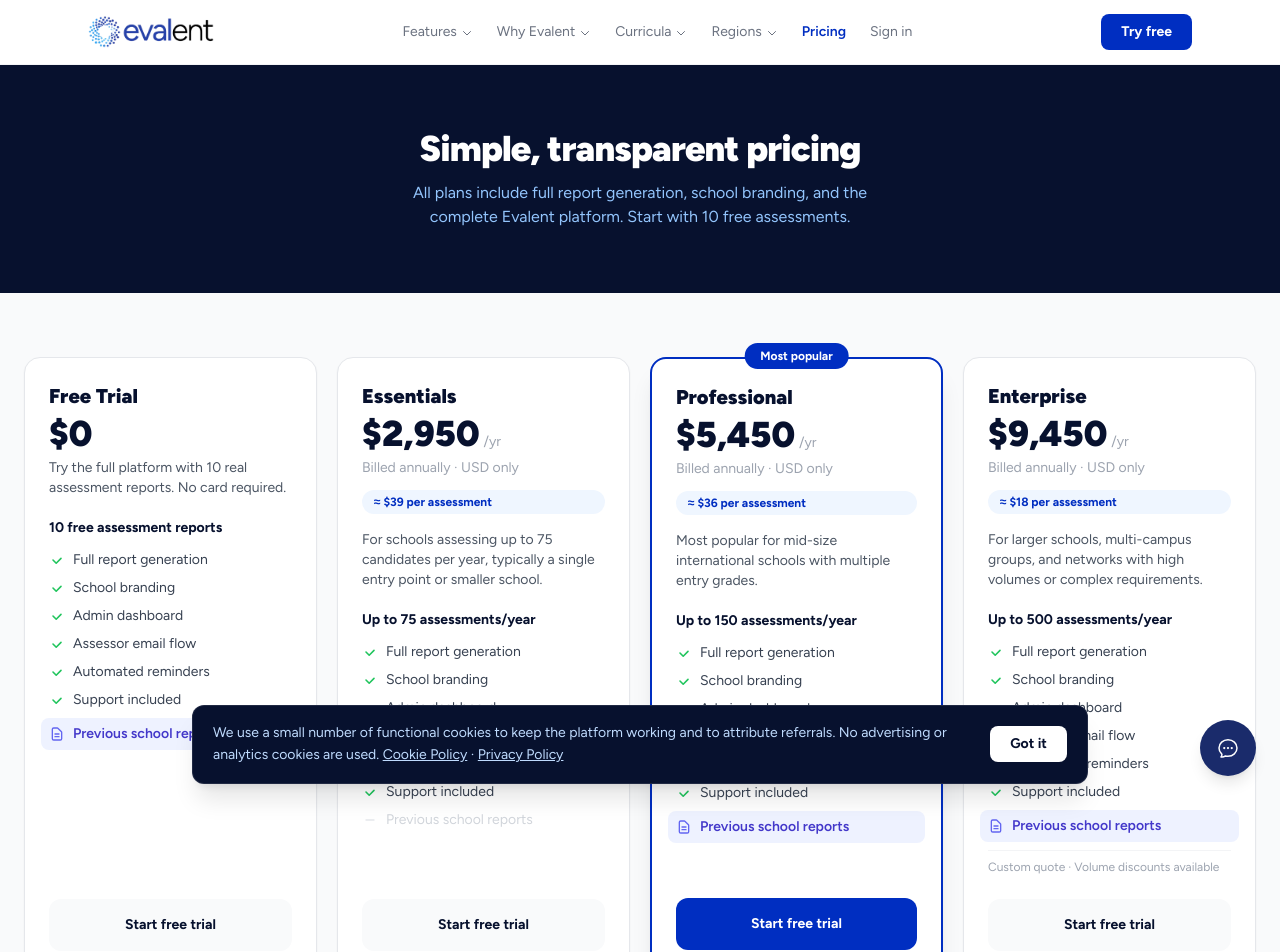
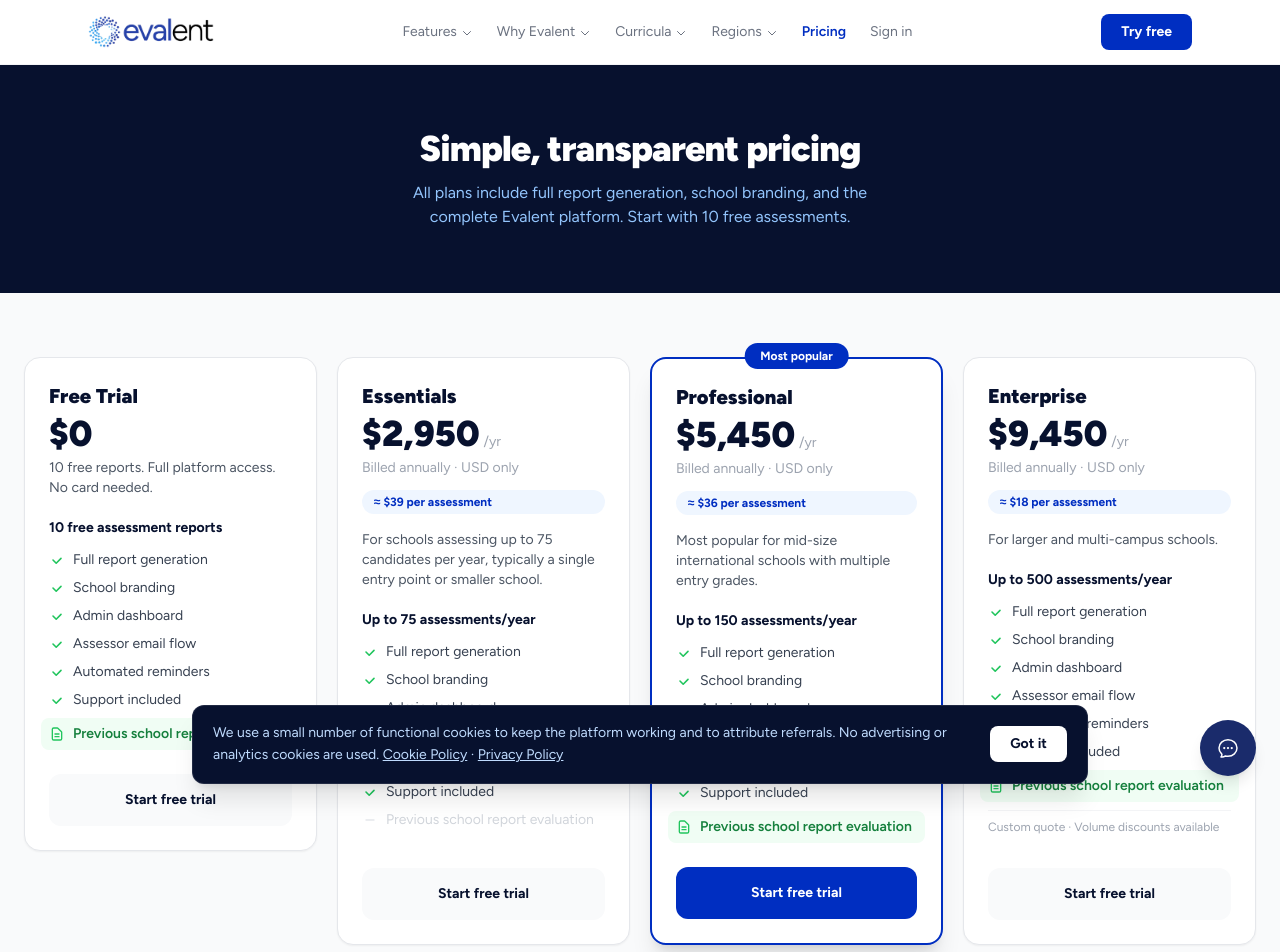
Before and after one commit to wigsbury-ui/evalent-marketing, a Next.js app: page /pricing in a window 1280 px wide. Shown: the top 952 px of the page. Built offline with nearby package versions, Linux system fonts and the light colour scheme.

Commit message:
fix: trial tagline, green school reports highlight, rename feature, trial card height

```diff
--- a/src/app/pricing/page.tsx
+++ b/src/app/pricing/page.tsx
@@ -38,7 +38,7 @@ const plans = [
     subtext: 'No credit card required',
     perAssessment: null,
     assessments: 10,
-    tagline: 'Try the full platform with 10 real assessment reports. No card required.',
+    tagline: '10 free reports. Full platform access. No card needed.',
     popular: false,
     cta: 'Start free trial',
     isEnterprise: false,
@@ -80,7 +80,7 @@ const plans = [
     subtext: 'Billed annually',
     perAssessment: '$18',
     assessments: 500,
-    tagline: 'For larger schools, multi-campus groups, and networks with high volumes or complex requirements.',
+    tagline: 'For larger and multi-campus schools.',
     popular: false,
     cta: 'Talk to us',
     isEnterprise: true,
@@ -157,7 +157,7 @@ export default function Pricing() {
           {plans.map((plan) => (
             <div
               key={plan.name}
-              className={`bg-white rounded-2xl p-6 flex flex-col h-full ${
+              className={`bg-white rounded-2xl p-6 flex flex-col ${plan.isTrial ? '' : 'h-full'} ${
                 plan.popular
                   ? 'border-2 border-brand shadow-xl relative'
                   : 'border border-gray-200 shadow-sm'
@@ -197,18 +197,18 @@ export default function Pricing() {
                   </li>
                 ))}
                 {plan.hasSchoolReports ? (
-                  <li className="flex items-center gap-2 text-sm font-semibold text-indigo-700 bg-indigo-50 rounded-lg px-2 py-1.5 -mx-2 mt-1">
-                    <svg className="w-4 h-4 text-indigo-500 flex-shrink-0" fill="none" viewBox="0 0 24 24" stroke="currentColor" strokeWidth="2">
+                  <li className="flex items-center gap-2 text-sm font-semibold text-green-700 bg-green-50 rounded-lg px-2 py-1.5 -mx-2 mt-1">
+                    <svg className="w-4 h-4 text-green-500 flex-shrink-0" fill="none" viewBox="0 0 24 24" stroke="currentColor" strokeWidth="2">
                       <path strokeLinecap="round" strokeLinejoin="round" d="M9 12h6m-6 4h6m2 5H7a2 2 0 01-2-2V5a2 2 0 012-2h5.586a1 1 0 01.707.293l5.414 5.414a1 1 0 01.293.707V19a2 2 0 01-2 2z"/>
                     </svg>
-                    Previous school reports
+                    Previous school report evaluation
                   </li>
                 ) : (
                   <li className="flex items-center gap-2 text-sm text-gray-300">
                     <svg className="w-4 h-4 text-gray-200 flex-shrink-0" fill="none" viewBox="0 0 24 24" stroke="currentColor" strokeWidth="2">
                       <path strokeLinecap="round" strokeLinejoin="round" d="M18 12H6"/>
                     </svg>
-                    Previous school reports
+                    Previous school report evaluation
                   </li>
                 )}
                 {plan.isEnterprise && (
```
